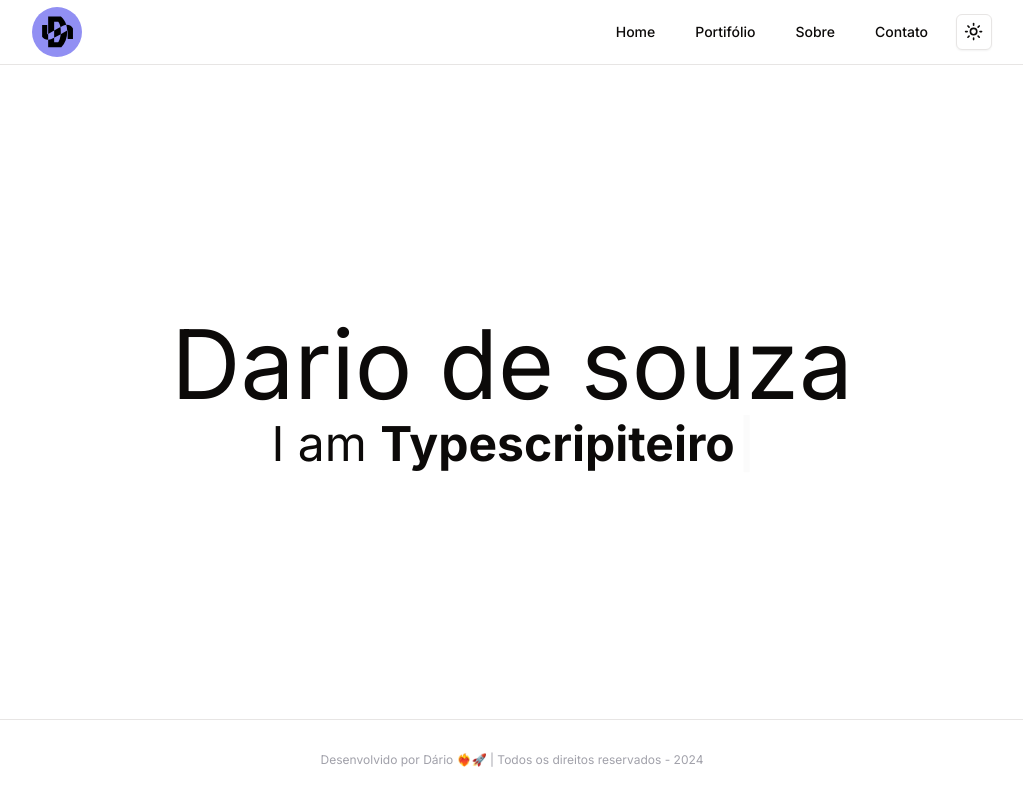
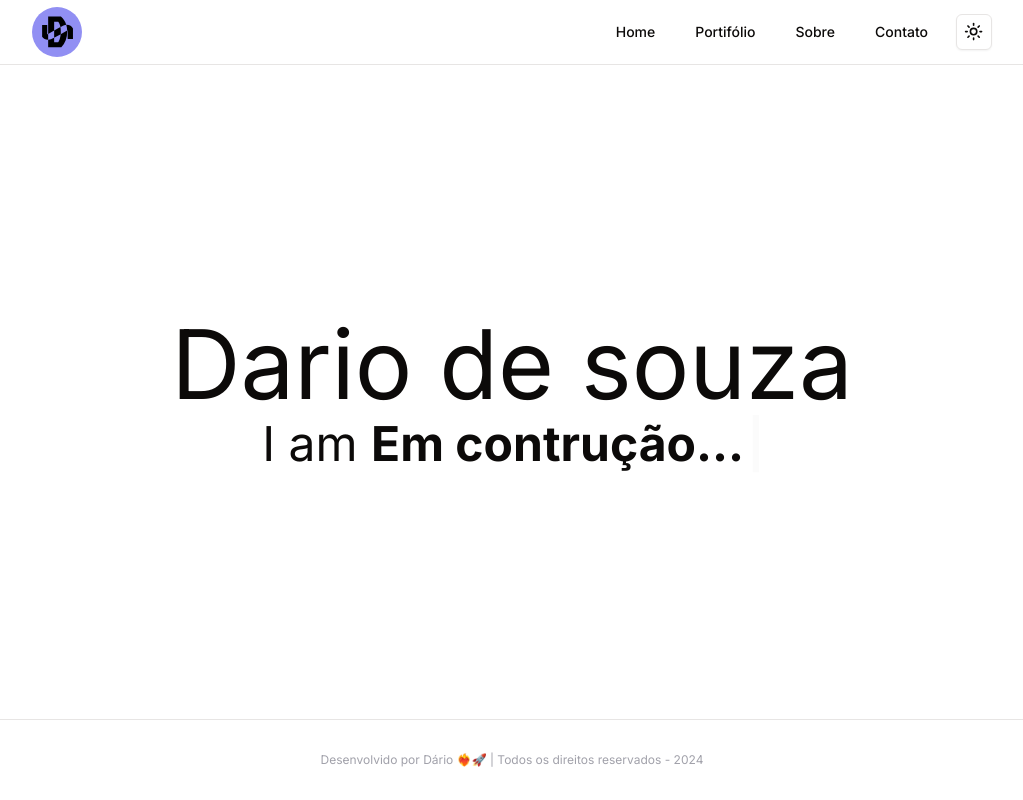
Before and after one commit to dario-souza/portfolio, a Next.js app: page / in a window 1280 px wide. Shown: the whole page, without its empty margins (128-1151 px from the left). Built offline with nearby package versions, Linux system fonts and the light colour scheme.

Commit message:
chore: aviso em construção

```diff
--- a/src/components/home-page-presentation.tsx
+++ b/src/components/home-page-presentation.tsx
@@ -4,7 +4,7 @@ import React from 'react'
 
 
 const HomePagePresentation = () => {
-  const text = Typewriter({ words: ['Web Developer', 'Typescripiteiro', ''], loop: true, cursor: true })
+  const text = Typewriter({ words: ['Web Developer', 'Em contrução...',], loop: true, cursor: true })
   return (
     <div>
       <h1 className="text-4xl mb-2 sm:text-5xl md:text-6xl lg:text-8xl">Dario de souza</h1>
```
